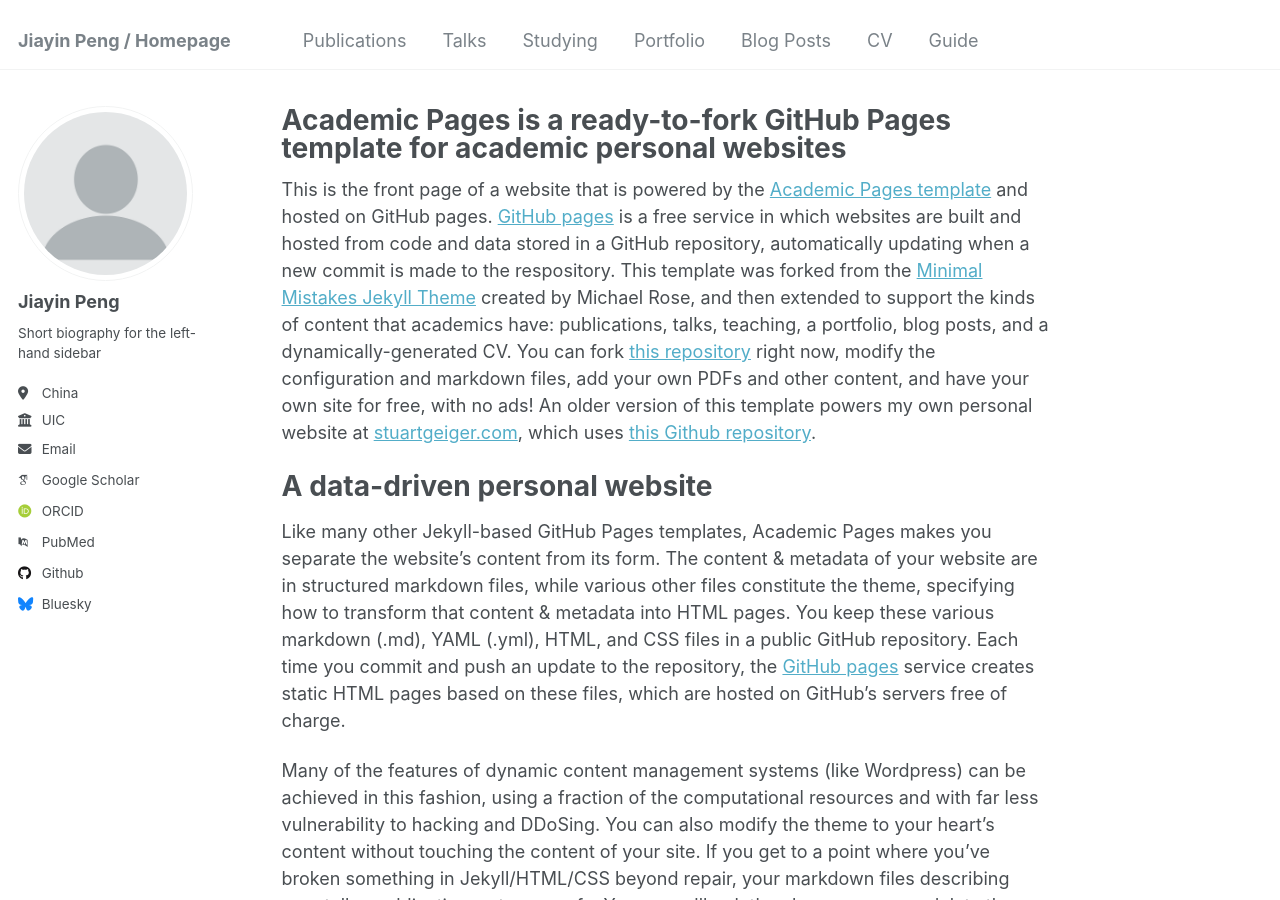
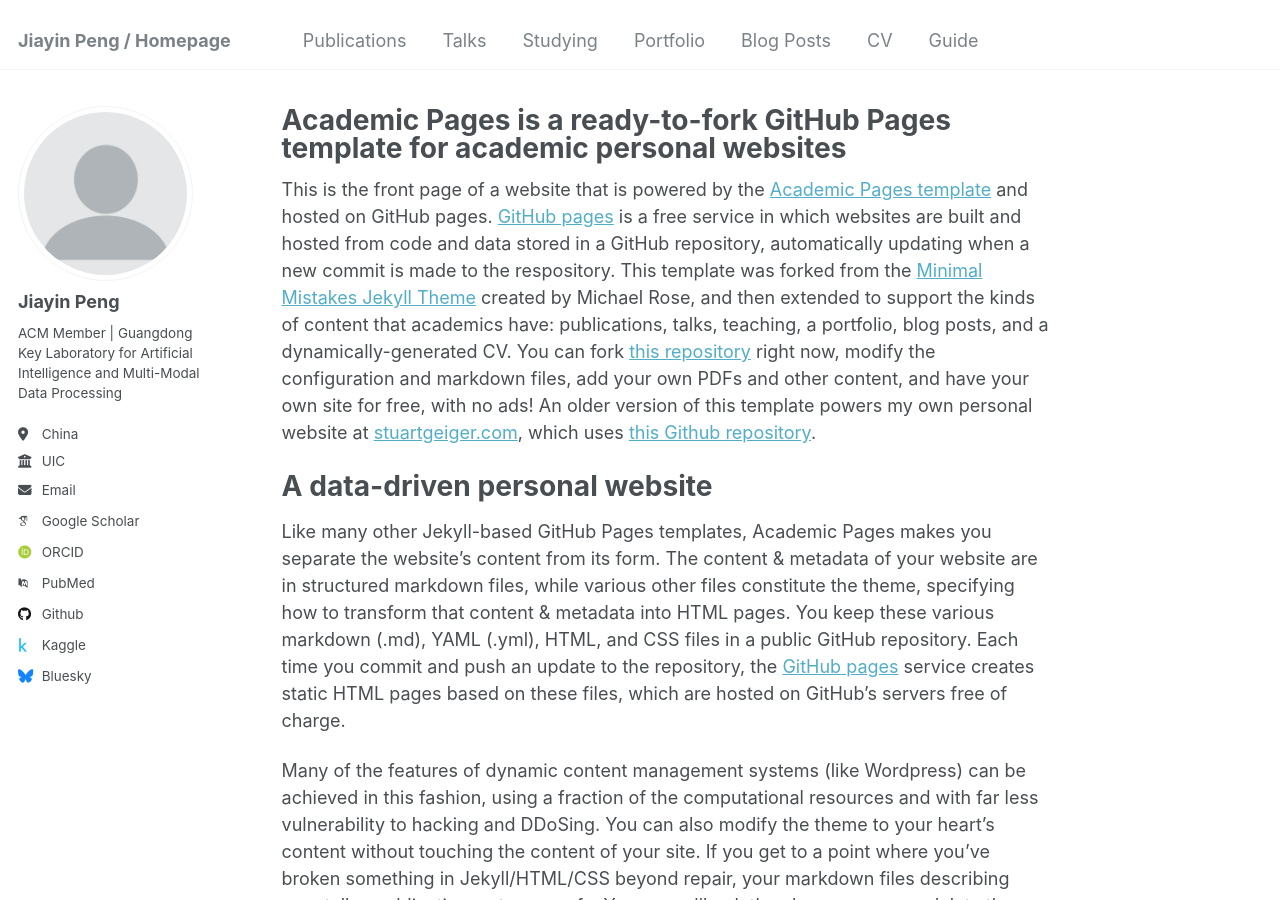
Before and after one commit to EternityPeng/eternitypeng.github.io, a Jekyll site: the page built from _pages/about.md, in a window 1280 px wide and 900 px high. Built offline with Jekyll 4.4.1, drawn with Linux system fonts in a browser that asks for light colours; some web fonts are replaced; part of the change alters nothing that is shown.

Commit message:
update  bio and info

```diff
--- a/_config.yml
+++ b/_config.yml
@@ -24,7 +24,7 @@ author:
   avatar           : "profile.png"
   name             : "Jiayin Peng"
   pronouns         : # example: "she/her"
-  bio              : "Short biography for the left-hand sidebar"
+  bio              : "ACM Member | Guangdong Key Laboratory for Artificial Intelligence and Multi-Modal Data Processing"
   location         : "China"
   employer         : "UIC"
   uri              : # URL
@@ -43,8 +43,8 @@ author:
   bitbucket        : # Username - Update with your username on the site
   codepen          : # Username
   dribbble         : # Username
-  github           : "academicpages"
-  kaggle           : # Username
+  github           : "eternitypeng"
+  kaggle           : "eternitypeng"
   stackoverflow    : # User number or user number and name (i.e., use "1" or "1/jeff-atwood")
 
   # Social media
```
